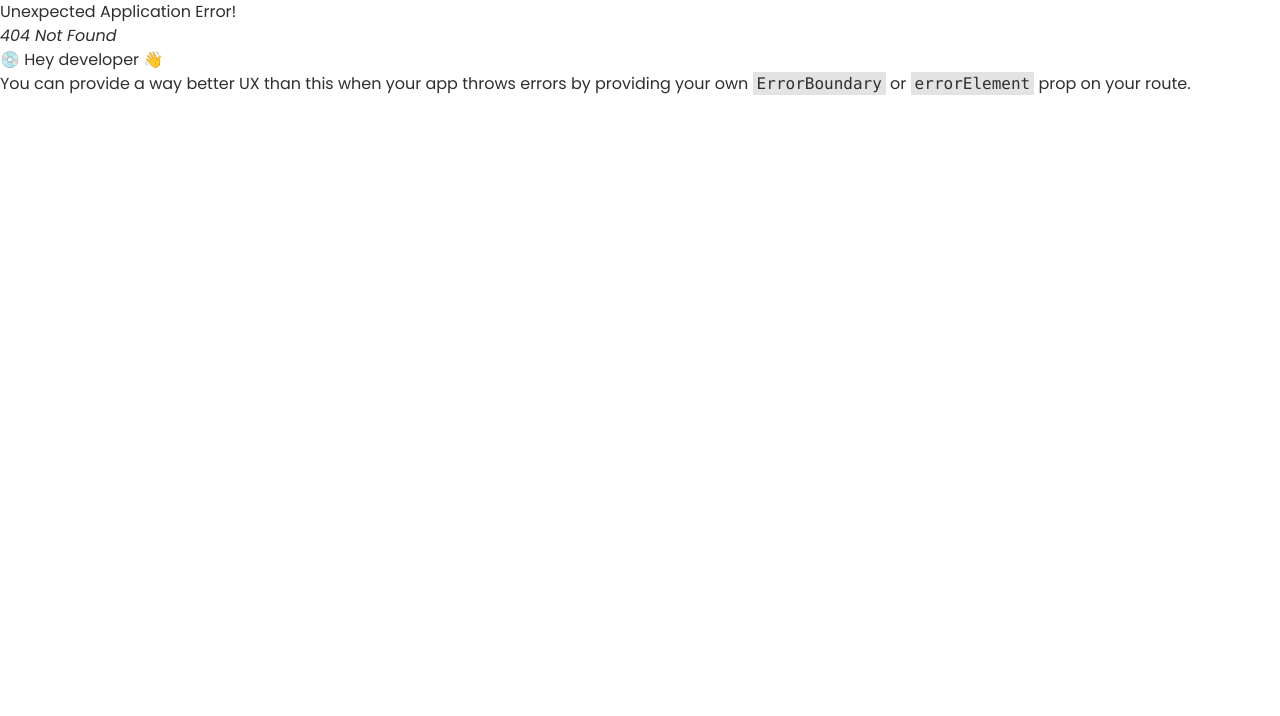
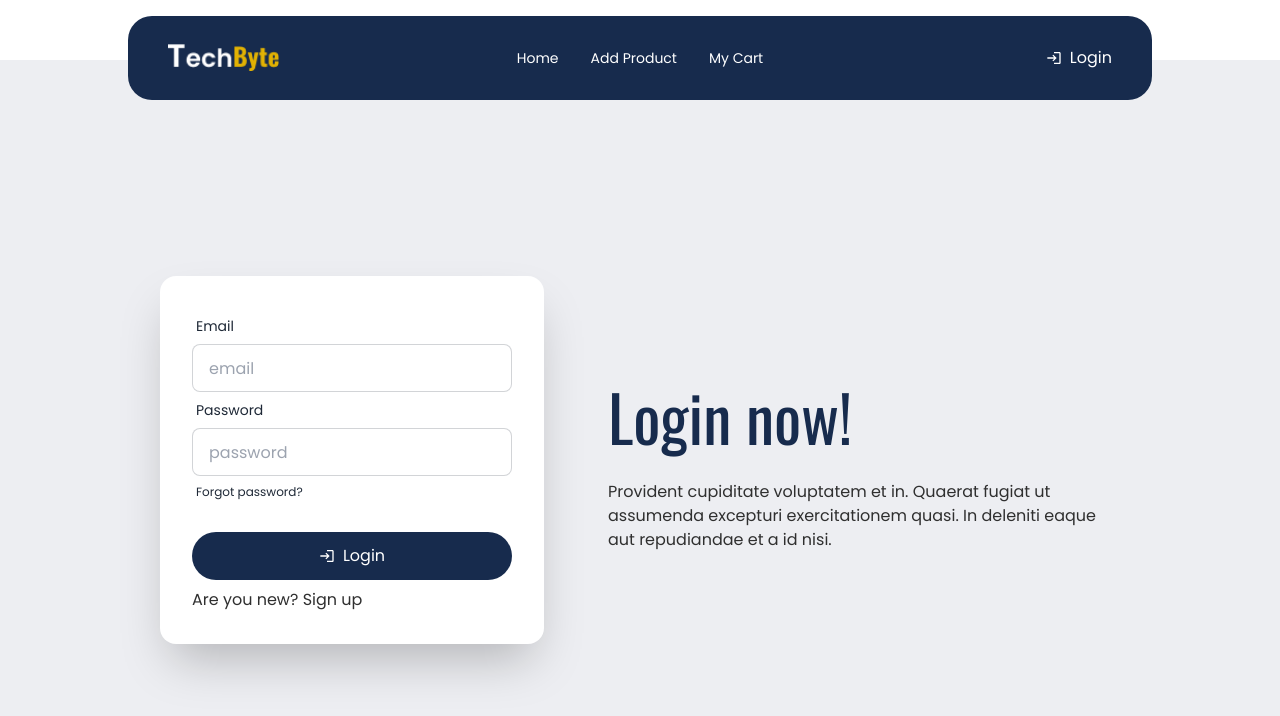
Before and after one commit to mdenjamulislam/tech-byte, a React (Vite) app: page /login in a window 1280 px wide. Before the commit this address had no page. Shown: the top 716 px of the page. Built offline with nearby package versions, Linux system fonts and the light colour scheme; no server answers.

Commit message:
Registation page design

```diff
--- a/src/Provider/AuthProvider.jsx
+++ b/src/Provider/AuthProvider.jsx
@@ -1,4 +1,6 @@
-import React, { createContext, useState } from "react";
+import React, { createContext, useEffect, useState } from "react";
+import {  createUserWithEmailAndPassword, onAuthStateChanged, signInWithEmailAndPassword} from "firebase/auth";
+import auth from "../authentication/firebase.config";
 
 export const AuthContext = createContext(null);
 
@@ -6,7 +8,27 @@ const AuthProvider = ({ children }) => {
     const [user, setUser] = useState();
     const [loading, setLoading] = useState(true);
 
-    const userInfo = { user, loading };
+
+    const createUser = (email, password) => {
+        setLoading(true);
+        return createUserWithEmailAndPassword(auth, email, password);
+    }
+
+    const loginUser = (email, password) => {
+        setLoading(true);
+        return signInWithEmailAndPassword(auth, email, password);
+    }
+
+
+    useEffect(() => {
+        const unsubscribe = onAuthStateChanged(auth, (user) => {
+            setUser(user);
+            setLoading(false);
+        })
+        return () => unsubscribe();
+    }, []);
+
+    const userInfo = { user, loading, createUser, loginUser };
 
     return <AuthContext.Provider value={userInfo}>{children}</AuthContext.Provider>;
 };
--- a/src/components/Header.jsx
+++ b/src/components/Header.jsx
@@ -1,9 +1,13 @@
-import React from "react";
+import React, { useContext } from "react";
 import { CgMenuLeftAlt } from "react-icons/cg";
 import Logo from "../assets/TechByte.png";
 import { Link } from "react-router-dom";
+import { MdOutlineLogin } from "react-icons/md";
+import { AuthContext } from "../Provider/AuthProvider";
 
 const Header = () => {
+    const { user } = useContext(AuthContext);
+
     const navLinks = (
         <>
             <li>
@@ -18,8 +22,8 @@ const Header = () => {
         </>
     );
     return (
-        <header className="p-4">
-            <div className="w-full lg:max-w-3xl xl:max-w-6xl mx-auto bg-primary rounded-xl lg:rounded-3xl">
+        <header className="p-4 relative">
+            <div className="w-full lg:max-w-3xl xl:max-w-5xl mx-auto bg-primary rounded-xl lg:rounded-3xl">
                 <div className="navbar px-3 md:px-6 lg:px-10 py-3 lg:py-4 text-white">
                     <div className="navbar-start">
                         <div className="dropdown">
@@ -38,7 +42,28 @@ const Header = () => {
                         <ul className="menu menu-horizontal px-1">{navLinks}</ul>
                     </div>
                     <div className="navbar-end">
-                        <Link to="/login">Login</Link>
+                        {user ? (
+                            <div className="dropdown dropdown-end">
+                                <div tabIndex={0} role="button" className="btn btn-circle avatar">
+                                    <div className="w-10 rounded-full">
+                                        <img alt="" src="https://img.daisyui.com/images/stock/photo-1534528741775-53994a69daeb.webp" />
+                                    </div>
+                                </div>
+                                <ul tabIndex={0} className="menu menu-sm dropdown-content bg-base-100 rounded-box z-[1] mt-3 w-52 p-2 shadow">
+                                    <li>
+                                        <a className="justify-between">Profile</a>
+                                    </li>
+                                    <li>
+                                        <a>Logout</a>
+                                    </li>
+                                </ul>
+                            </div>
+                        ) : (
+                            <Link to="/login" className="flex items-center gap-2">
+                                <MdOutlineLogin />
+                                <span>Login</span>
+                            </Link>
+                        )}
                     </div>
                 </div>
                 {/* End of the navbar */}
--- a/src/index.css
+++ b/src/index.css
@@ -35,4 +35,15 @@
     .heading--six {
         @apply text-sm md:text-base lg:text-lg;
     }
+
+
+    /* Button */
+
+    .btn--primary {
+        @apply flex items-center justify-center px-4 md:px-6 lg:px-8 py-2 lg:py-3 gap-2 bg-primary text-white rounded-2xl lg:rounded-3xl hover:bg-accent transition-all duration-300;
+    }
+
+    .btn--accent {
+        @apply flex items-center justify-center px-4 md:px-6 lg:px-8 py-2 lg:py-3 gap-2 bg-accent text-white rounded-2xl lg:rounded-3xl hover:bg-primary transition-all duration-300;
+    }
 }
--- a/src/layout/Root.jsx
+++ b/src/layout/Root.jsx
@@ -5,8 +5,10 @@ import Header from '../components/Header';
 const Root = () => {
     return (
         <>
-            <Header/>
-            <Outlet/>
+            <Header />
+            <main className='-mt-14'>
+                <Outlet />
+            </main>
         </>
     );
 };
--- /dev/null
+++ b/src/pages/Login.jsx
@@ -0,0 +1,49 @@
+import { MdOutlineLogin } from "react-icons/md";
+import { Link } from "react-router-dom";
+
+const Login = () => {
+    return (
+        <div className="container hero bg-lightGray min-h-screen">
+            <div className="hero-content flex-col lg:flex-row-reverse items-center gap-6 md:gap-10 xl:gap-16">
+                <div className="w-full lg:max-w-lg text-center lg:text-left space-y-4">
+                    <h1 className="display">Login now!</h1>
+                    <p>Provident cupiditate voluptatem et in. Quaerat fugiat ut assumenda excepturi exercitationem quasi. In deleniti eaque aut repudiandae et a id nisi.</p>
+                </div>
+                <div className="card card-body bg-base-100 w-full max-w-sm shrink-0 shadow-2xl">
+                    <form className="">
+                        <div className="form-control">
+                            <label className="label">
+                                <span className="label-text">Email</span>
+                            </label>
+                            <input type="email" placeholder="email" className="input input-bordered" required />
+                        </div>
+                        <div className="form-control">
+                            <label className="label">
+                                <span className="label-text">Password</span>
+                            </label>
+                            <input type="password" placeholder="password" className="input input-bordered" required />
+                            <label className="label">
+                                <a href="#" className="label-text-alt link link-hover">
+                                    Forgot password?
+                                </a>
+                            </label>
+                        </div>
+                        <div className="form-control mt-6">
+                            <button className="btn--primary">
+                                <MdOutlineLogin />
+                                <span>Login</span>
+                            </button>
+                        </div>
+                    </form>
+                    <div className="card-actions">
+                        <p>
+                            Are you new? <Link to="/register">Sign up</Link>
+                        </p>
+                    </div>
+                </div>
+            </div>
+        </div>
+    );
+};
+
+export default Login;
--- /dev/null
+++ b/src/pages/Register.jsx
@@ -0,0 +1,75 @@
+import { MdOutlineLogin } from "react-icons/md";
+import { FcGoogle } from "react-icons/fc";
+import { Link } from "react-router-dom";
+import { useContext } from "react";
+import { AuthContext } from "../Provider/AuthProvider";
+
+const Register = () => {
+    const { createUser } = useContext(AuthContext);
+
+    const handleRegister = (e) => {
+        e.preventDefault();
+        const form = e.target;
+        const email = form.email.value;
+        const password = form.password.value;
+
+        console.log(email, password);
+
+        createUser(email, password)
+            .then((result) => {
+                console.log(result.user);
+                window.location.href = '/';
+            })
+            .catch((error) => {
+                console.log(error.message);
+            });
+    };
+
+
+    return (
+        <div className="container hero bg-lightGray min-h-screen">
+            <div className="hero-content flex-col lg:flex-row-reverse items-center gap-6 md:gap-10 xl:gap-16">
+                <div className="w-full lg:max-w-lg text-center lg:text-left space-y-4">
+                    <h1 className="display">Sign Up now!</h1>
+                    <p>Provident cupiditate voluptatem et in. Quaerat fugiat ut assumenda excepturi exercitationem quasi. In deleniti eaque aut repudiandae et a id nisi.</p>
+                </div>
+                <div className="flex flex-col bg-base-100 w-full max-w-md p-4 lg:p-6 shrink-0 shadow-2xl rounded-2xl xl:rounded-3xl">
+                    <form onSubmit={handleRegister} className="space-y-3">
+                        <div className="form-control">
+                            <label className="label">
+                                <span className="label-text">Email</span>
+                            </label>
+                            <input type="email" name="email" placeholder="email" className="input input-bordered" required />
+                        </div>
+                        <div className="form-control">
+                            <label className="label">
+                                <span className="label-text">Password</span>
+                            </label>
+                            <input type="password" name="password" placeholder="password" className="input input-bordered" required />
+                        </div>
+                        <div className="form-control mt-6">
+                            <button type="submit" className="btn--primary">
+                                <MdOutlineLogin />
+                                <span>Sign Up</span>
+                            </button>
+                        </div>
+                    </form>
+                    <div className="mt-2">
+                        <p className="text-sm">
+                            Are you new? <Link to="/login" className="text-accent">Login now.</Link>
+                        </p>
+                    </div>
+                    <div className="divider">sign up with</div>
+                    <div className="flex items-center justify-center">
+                        <button className="flex items-center gap-2 px-3 md:px-4 py-1.5 border border-primary rounded-xl">
+                            <FcGoogle className="text-xl" />
+                            <span>Google</span>
+                        </button>
+                    </div>
+                </div>
+            </div>
+        </div>
+    );
+};
+
+export default Register;
--- a/tailwind.config.js
+++ b/tailwind.config.js
@@ -11,16 +11,12 @@ export default {
         accent: "#E2B203",
         'darkPeach': '#BA9B88',
         'textColor': '#2F2F2F',
+        'lightGray': '#EDEEF2',
       },
       container: {
         center: true,
         padding: {
           DEFAULT: '1rem',
-          sm: '1rem',
-          md: '1rem',
-          lg: '1.5rem',
-          xl: '4rem',
-          '2xl': '10rem'
         },
         screens: {
           'sm': '640px',
```
Also changed, not shown: src/main.jsx (+10 -0 lines).
